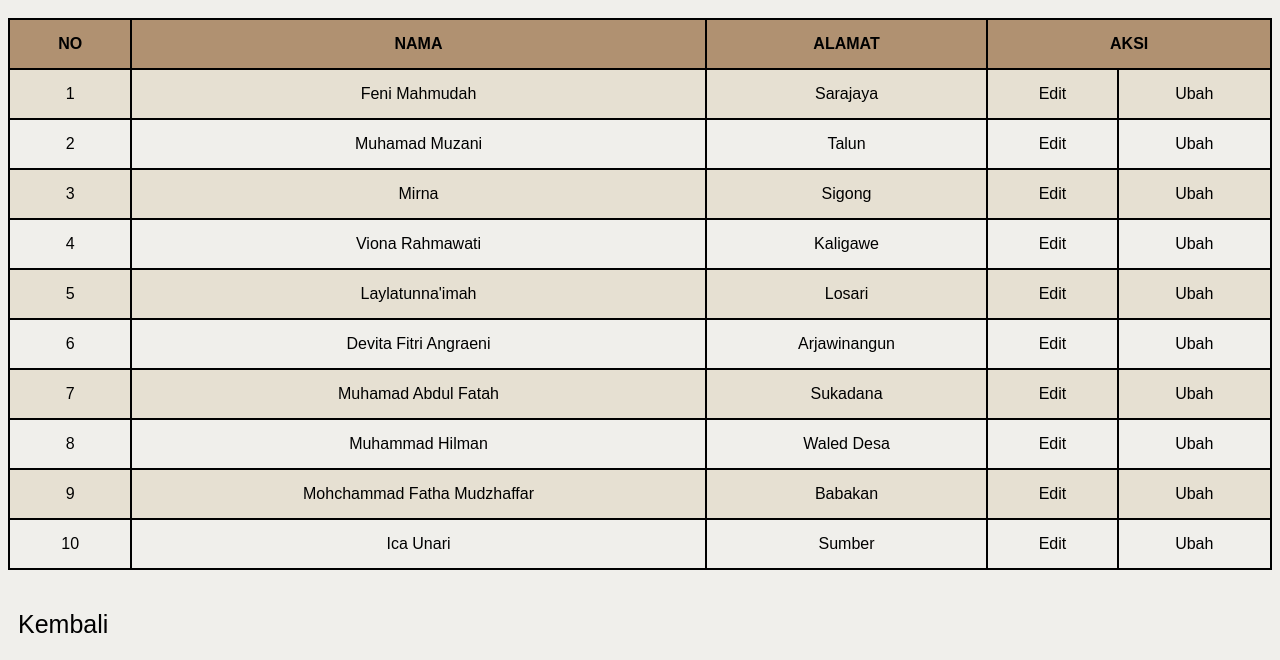
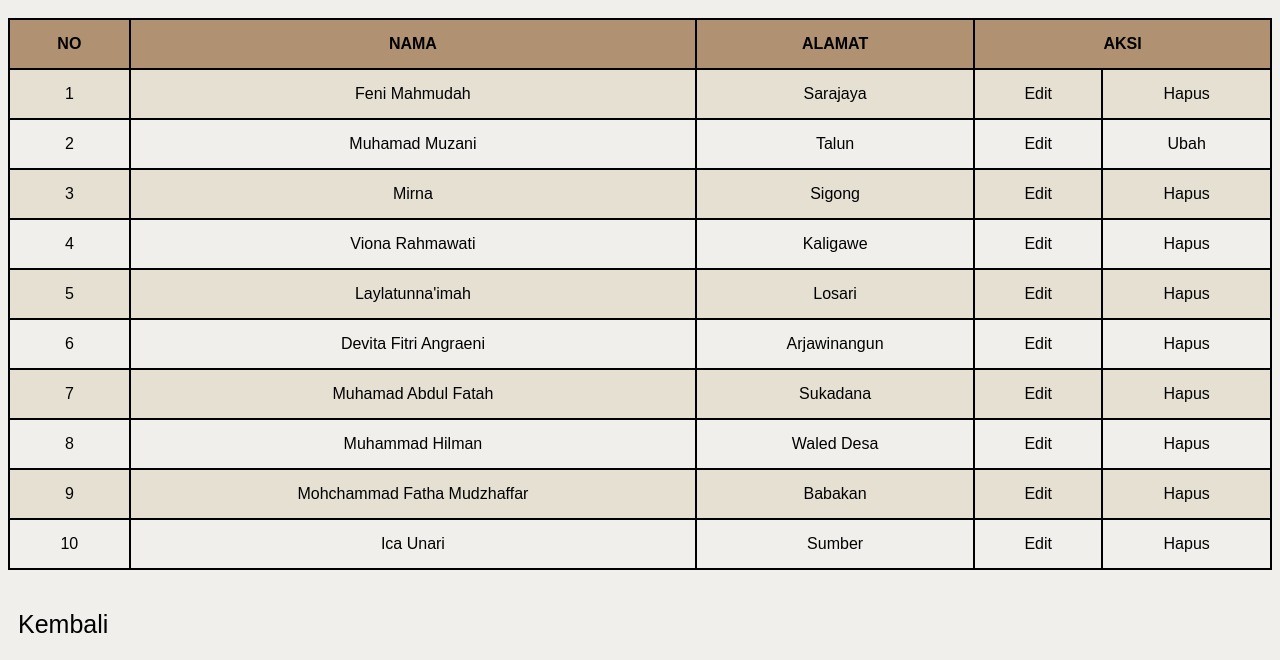
Before and after one commit to Lilisfatimah/lilisfatimah.github.io, a plain HTML site: page p03jquery/tablejquery.html in a window 1280 px wide. Shown: the part 140-800 px from the top of the page. Drawn offline with Linux system fonts and the light colour scheme.

Commit message:
Tugas p03 Lilis Fatimah-41215402

```diff
--- a/p03jquery/tablejquery.html
+++ b/p03jquery/tablejquery.html
@@ -21,7 +21,7 @@
 		<td>Feni Mahmudah</td>
 		<td>Sarajaya</td>
 		<td class="ubah">Edit</td>
-		<td class="ubah">Ubah</td>
+		<td class="hapus">Hapus</td>
 	</tr>
 	<tr>
 		<td>2</td>
@@ -35,56 +35,56 @@
 		<td>Mirna</td>
 		<td>Sigong</td>
 		<td class="ubah">Edit</td>
-		<td class="ubah">Ubah</td>
+		<td class="hapus">Hapus</td>
 	</tr>
 	<tr>
 		<td>4</td>
 		<td>Viona Rahmawati</td>
 		<td>Kaligawe</td>
 		<td class="ubah">Edit</td>
-		<td class="ubah">Ubah</td>
+		<td class="hapus">Hapus</td>
 	</tr>
 	<tr>
 		<td>5</td>
 		<td>Laylatunna'imah</td>
 		<td>Losari</td>
 		<td class="ubah">Edit</td>
-		<td class="ubah">Ubah</td>
+		<td class="hapus">Hapus</td>
 	</tr>
 	<tr>
 		<td>6</td>
 		<td>Devita Fitri Angraeni</td>
 		<td>Arjawinangun</td>
 		<td class="ubah">Edit</td>
-		<td class="ubah">Ubah</td>
+		<td class="hapus">Hapus</td>
 	</tr>
 	<tr>
 		<td>7</td>
 		<td>Muhamad Abdul Fatah</td>
 		<td>Sukadana</td>
 		<td class="ubah">Edit</td>
-		<td class="ubah">Ubah</td>
+		<td class="hapus">Hapus</td>
 	</tr>
 	<tr>
 		<td>8</td>
 		<td>Muhammad Hilman</td>
 		<td>Waled Desa</td>
 		<td class="ubah">Edit</td>
-		<td class="ubah">Ubah</td>
+		<td class="hapus">Hapus</td>
 	</tr>
 	<tr>
 		<td>9</td>
 		<td>Mohchammad Fatha Mudzhaffar</td>
 		<td>Babakan</td>
 		<td class="ubah">Edit</td>
-		<td class="ubah">Ubah</td>
+		<td class="hapus">Hapus</td>
 	</tr>
 	<tr>
 		<td>10</td>
 		<td>Ica Unari</td>
 		<td>Sumber</td>
 		<td class="ubah">Edit</td>
-		<td class="ubah">Ubah</td>
+		<td class="hapus">Hapus</td>
 	</tr>
 </tbody>
 </table>
```
Also changed, not shown: p03css/table2.html (+6 -6 lines).
